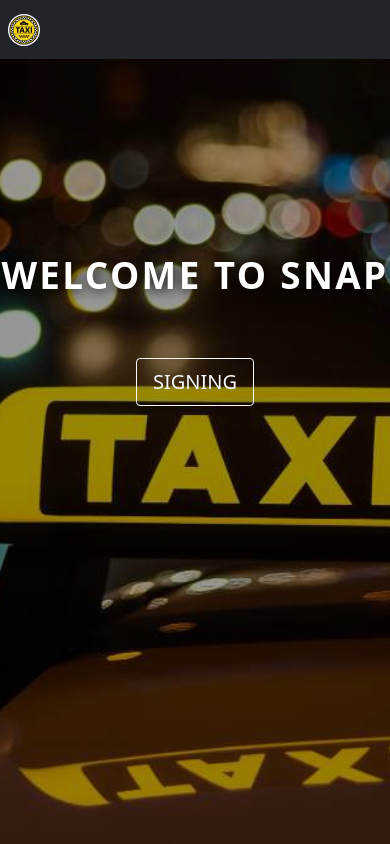
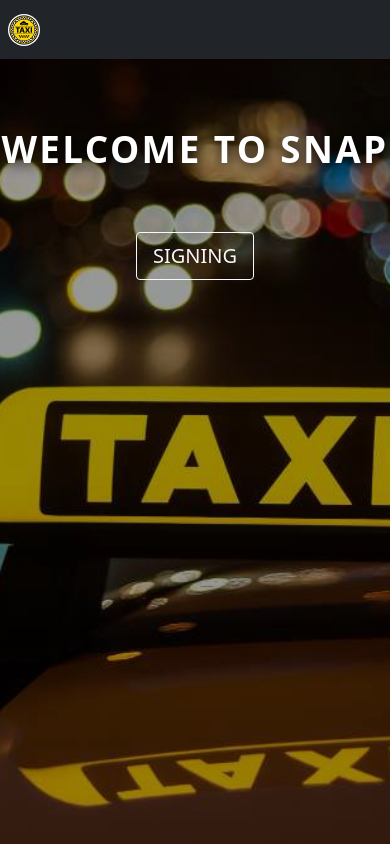
Before and after one commit to Amin-Mashayekhan/Snap-React-App, a React (Vite) app: page / in a window 390 px wide. Built offline with nearby package versions, Linux system fonts and the light colour scheme.

Commit message:
Update styles.css

```diff
--- a/src/assets/css/styles.css
+++ b/src/assets/css/styles.css
@@ -191,6 +191,14 @@ body{
 
 }
 
+
+@media (max-width: 576px) {
+
+	.caption {
+		top: 15%
+	}
+}
+
 /*============ BOOTSTRAP BREAK POINTS:
 
 Extra small (xs) devices (portrait phones, less than 576px)
```
